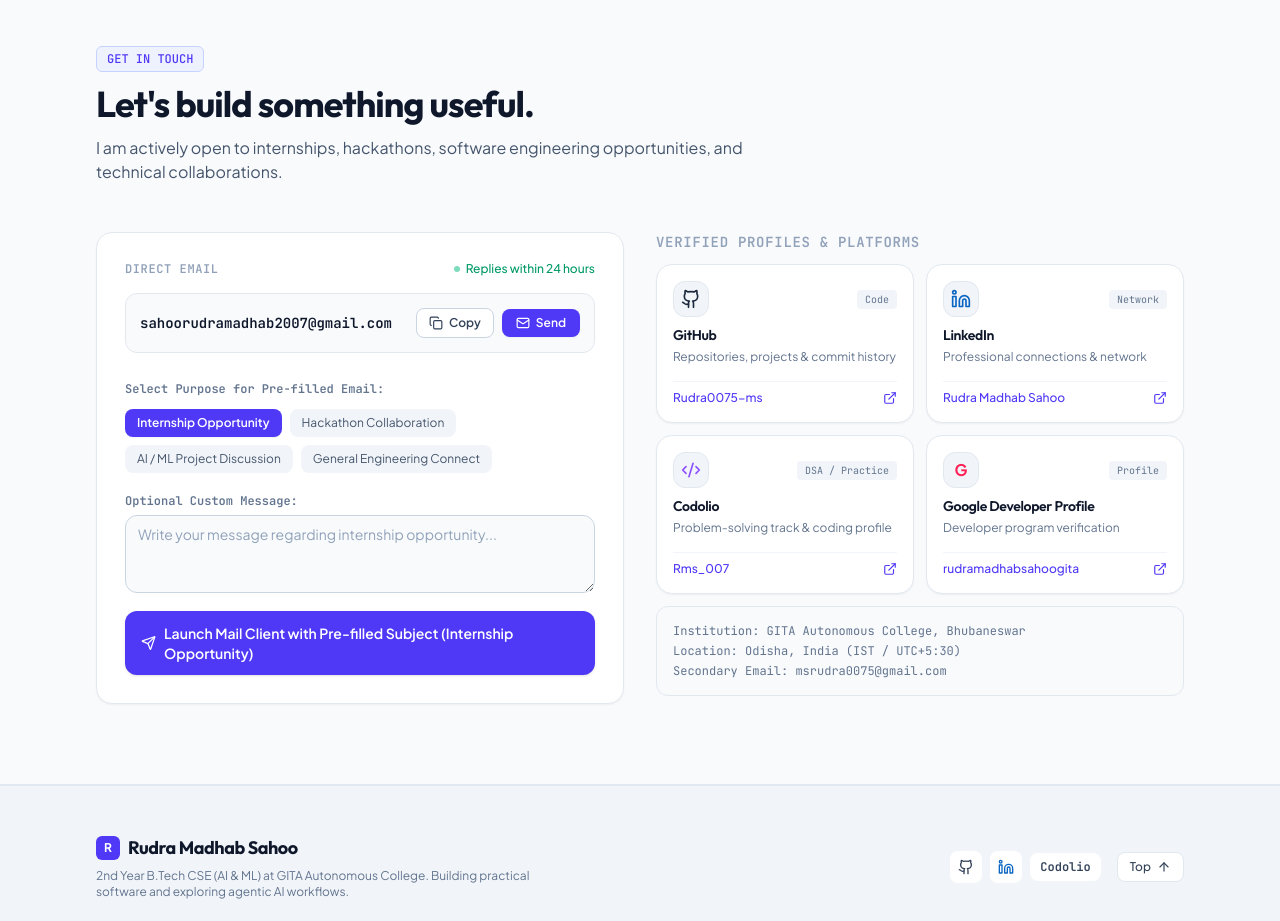
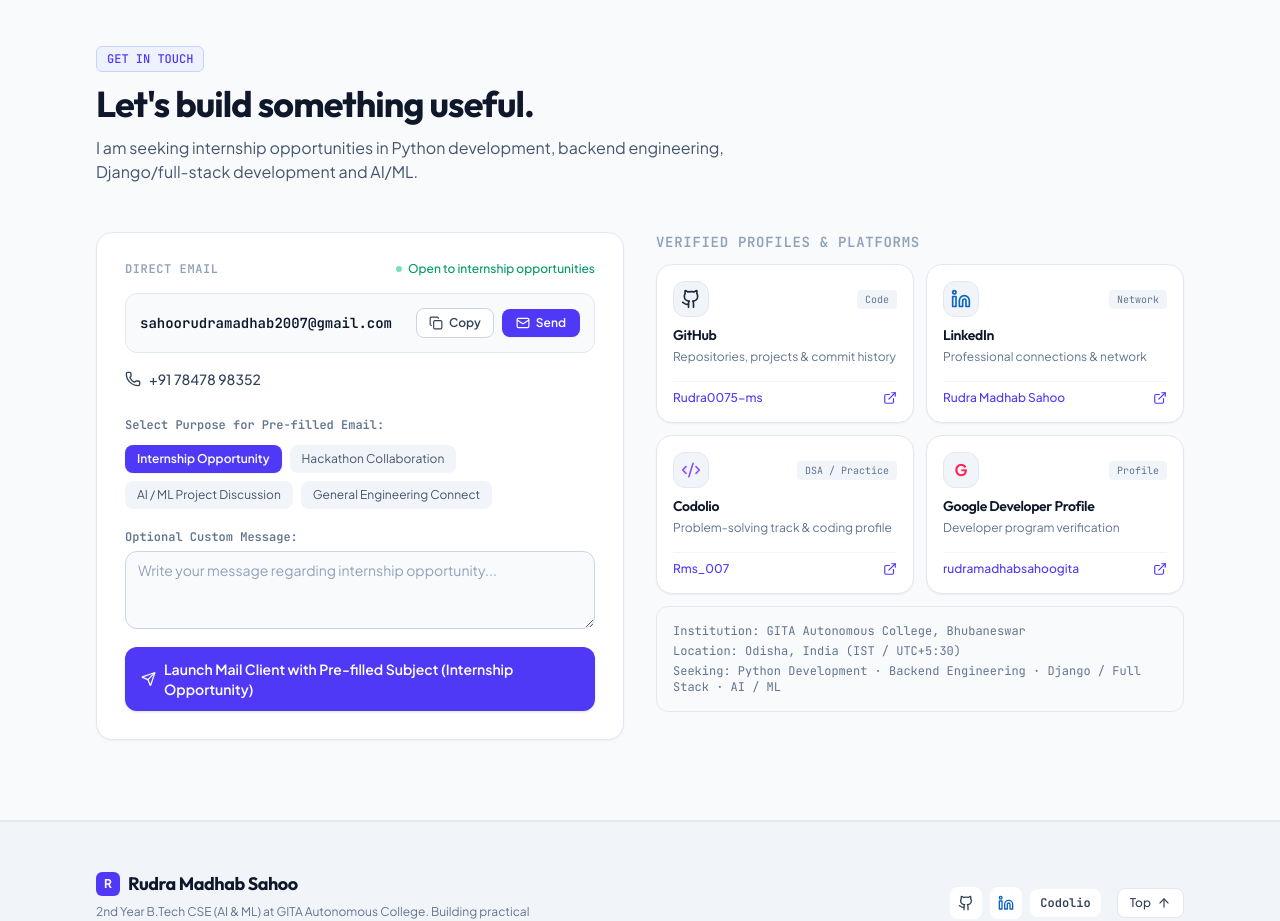
Before and after one commit to Rudra0075-ms/portfolio, a React (Vite) app in the folder rudra-madhab-sahoo---portfolio/: page / in a window 1280 px wide. Shown: the part 8820-9741 px from the top of the page. Built offline with nearby package versions, Linux system fonts and the light colour scheme.

Commit message:
Add phone contact and align opportunity messaging with resume

```diff
--- a/rudra-madhab-sahoo---portfolio/src/components/Contact.tsx
+++ b/rudra-madhab-sahoo---portfolio/src/components/Contact.tsx
@@ -2,7 +2,7 @@ import React, { useState } from 'react';
 import { profileData } from '../data/portfolioData';
 import { SpotlightCard } from './SpotlightCard';
 import { RevealOnScroll } from './RevealOnScroll';
-import { Mail, Github, Linkedin, Code2, Copy, Check, ExternalLink, Send } from 'lucide-react';
+import { Mail, Github, Linkedin, Code2, Copy, Check, ExternalLink, Send, Phone } from 'lucide-react';
 
 export const Contact: React.FC = () => {
   const [copied, setCopied] = useState(false);
@@ -84,7 +84,7 @@ export const Contact: React.FC = () => {
               Let's build something useful.
             </h2>
             <p className="mt-3 text-base text-slate-600 dark:text-slate-400">
-              I am actively open to internships, hackathons, software engineering opportunities, and technical collaborations.
+              I am seeking internship opportunities in Python development, backend engineering, Django/full-stack development and AI/ML.
             </p>
           </div>
         </RevealOnScroll>
@@ -103,7 +103,7 @@ export const Contact: React.FC = () => {
                   </span>
                   <span className="text-xs font-medium text-emerald-600 dark:text-emerald-400 flex items-center gap-1.5">
                     <span className="w-1.5 h-1.5 rounded-full bg-emerald-500 animate-pulse" />
-                    Replies within 24 hours
+                    Open to internship opportunities
                   </span>
                 </div>
 
@@ -138,6 +138,14 @@ export const Contact: React.FC = () => {
                     </a>
                   </div>
                 </div>
+
+                <a
+                  href={`tel:${profileData.phone.replace(/\\s/g, '')}`}
+                  className="inline-flex items-center gap-2 text-sm font-medium text-slate-700 dark:text-slate-300 hover:text-indigo-600 dark:hover:text-indigo-400"
+                >
+                  <Phone className="w-4 h-4" />
+                  <span>{profileData.phone}</span>
+                </a>
 
                 {/* Quick Email Launcher for Recruiters & Collaborators */}
                 <div className="pt-3 space-y-3">
@@ -239,7 +247,7 @@ export const Contact: React.FC = () => {
               <div className="p-4 rounded-xl border border-slate-200 dark:border-white/10 bg-slate-50 dark:bg-white/[0.01] text-xs text-slate-500 dark:text-slate-400 space-y-1 font-mono">
                 <div>Institution: GITA Autonomous College, Bhubaneswar</div>
                 <div>Location: Odisha, India (IST / UTC+5:30)</div>
-                <div>Secondary Email: {profileData.secondaryEmail}</div>
+                <div>Seeking: Python Development · Backend Engineering · Django / Full Stack · AI / ML</div>
               </div>
             </RevealOnScroll>
           </div>
```
